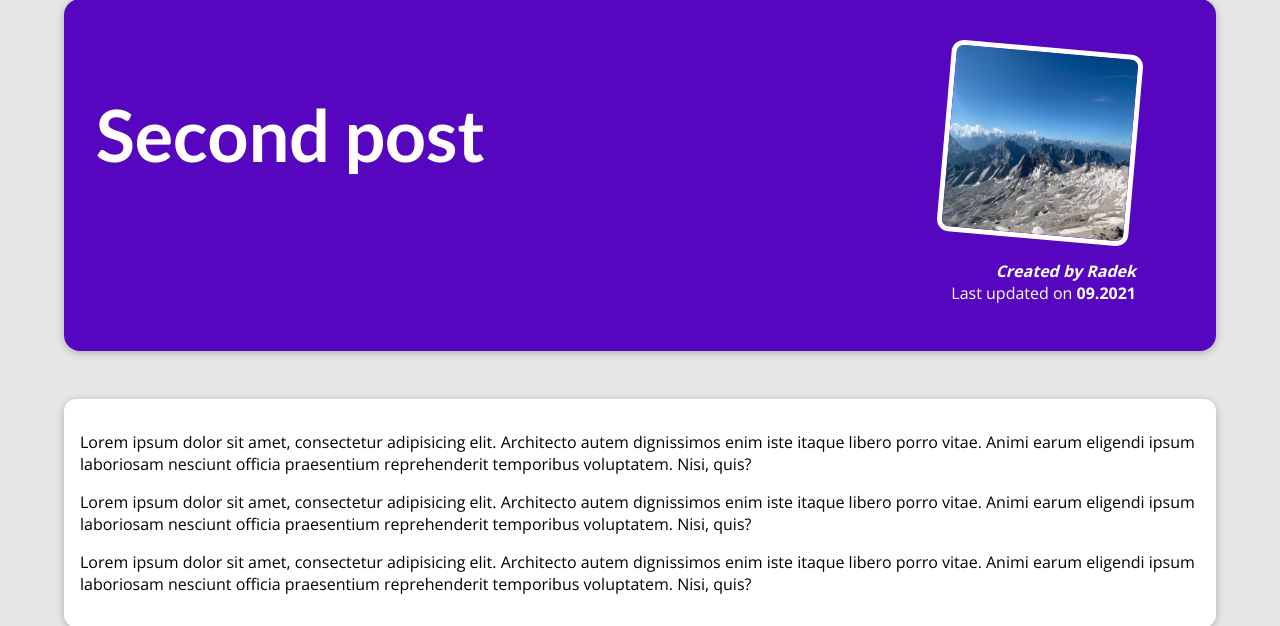
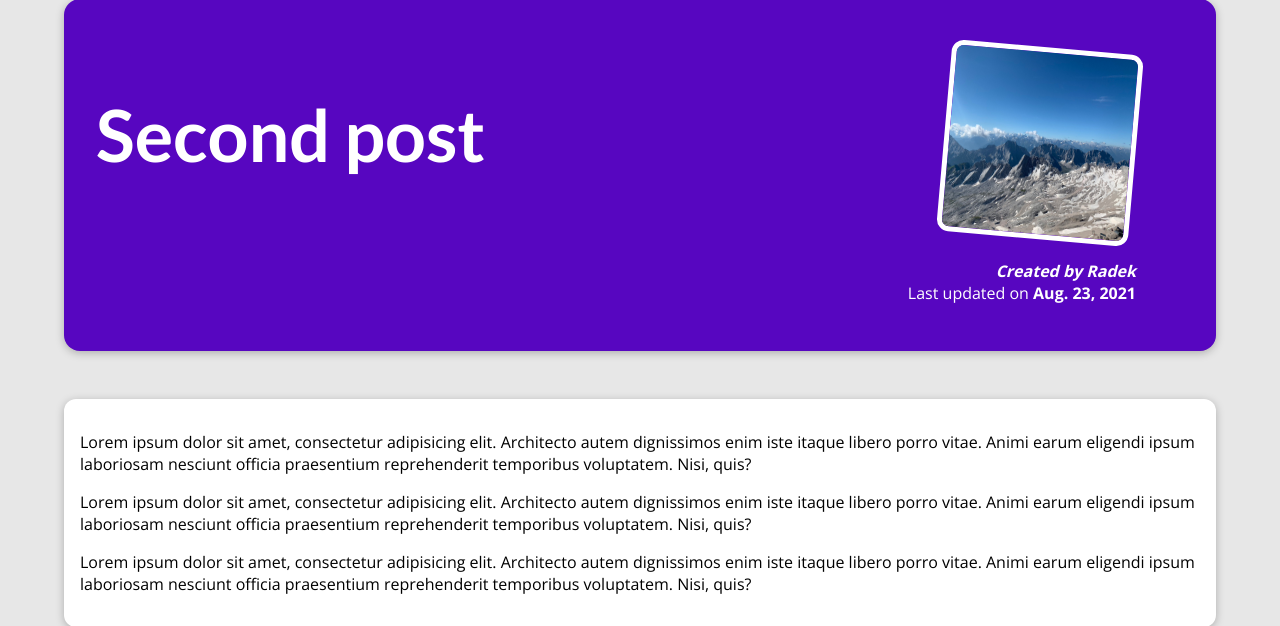
Before and after one commit to RadoslawPiekarski/django_blog_site, a Django app: page /posts/second-post in a window 1280 px wide. Shown: the part 129-755 px from the top of the page. Run offline with Django 3.2, Linux system fonts and the light colour scheme.

Commit message:
refactored post templates

```diff
--- a/blog/templates/blog/post_detail.html
+++ b/blog/templates/blog/post_detail.html
@@ -16,7 +16,7 @@
             <img src="{% static "blog/images/mountains.jpg" %}" alt="Post title">
             <address>Created by {{ post.author }}</address>
             <div>
-                Last updated on <time>09.2021</time>
+                Last updated on <time>{{ post.date }}</time>
             </div>
         </article>
     </section>
```
